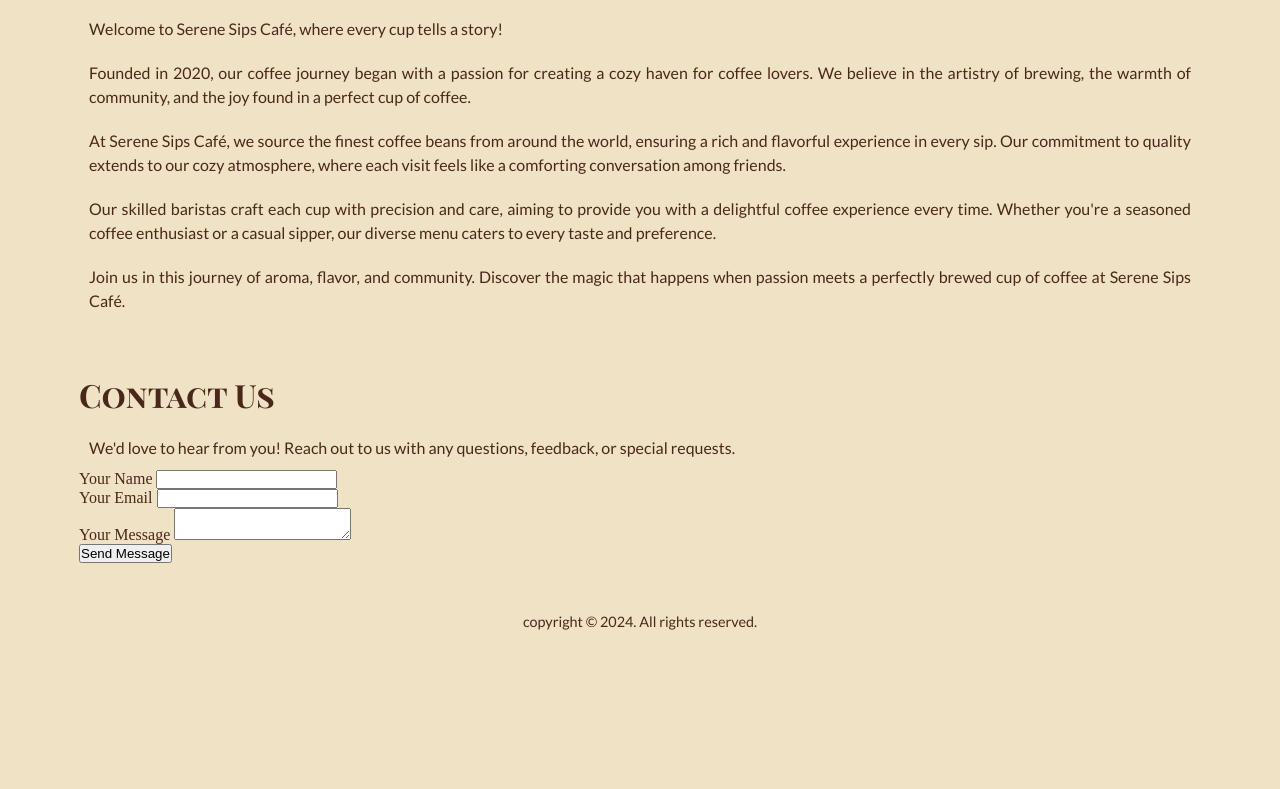
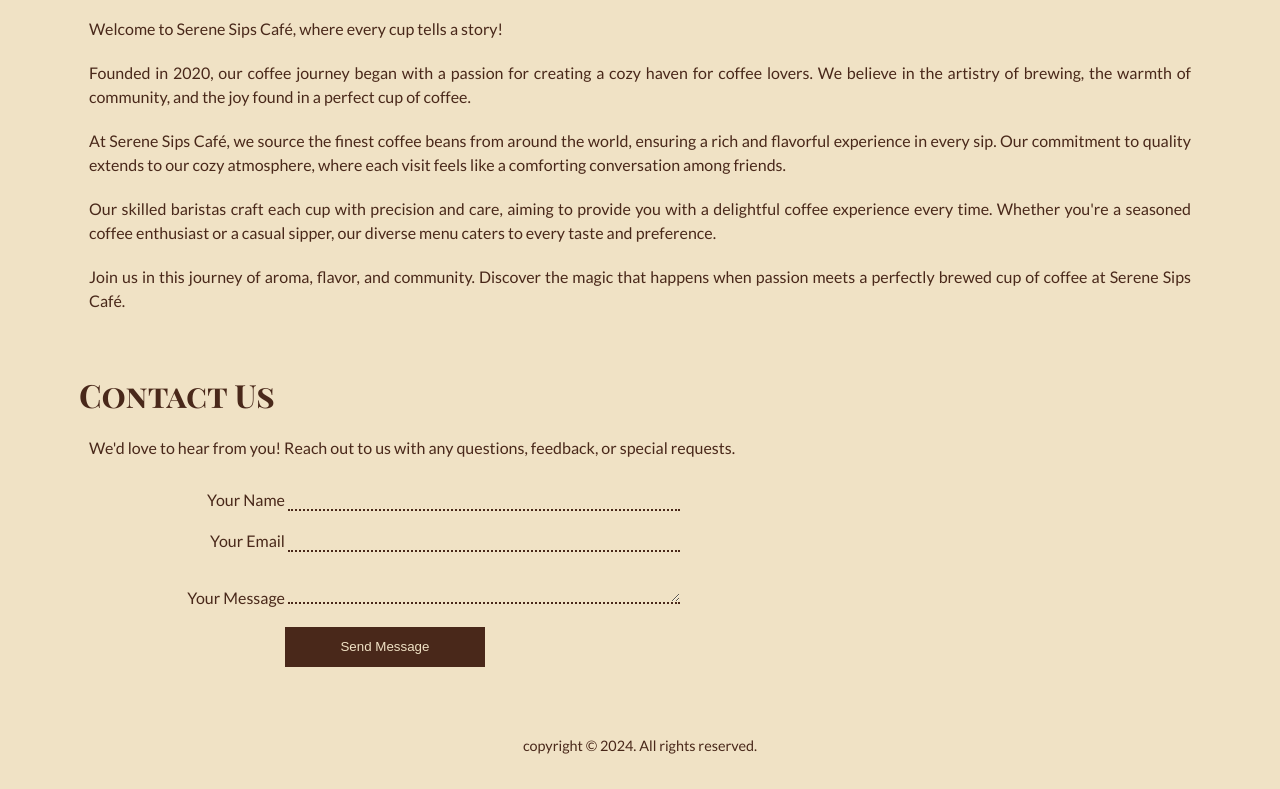
Before and after one commit to thwe-2310/b7-serene-sips-v1, a plain HTML site: page index.html in a window 1280 px wide. Shown: the part 1352-2141 px from the top of the page. Before the commit the page ends 2017 px from the top, so only its background shows below. Drawn offline with Linux system fonts and the light colour scheme.

Commit message:
contact form style added

```diff
--- a/index.html
+++ b/index.html
@@ -179,22 +179,22 @@
       </p>
       <form action="">
         <div>
-          <label for="">Your Name</label>
-          <input type="text" name="" id="" />
+          <label for="" class="form-label">Your Name</label>
+          <input type="text" name="" id="" class="form-control" />
         </div>
 
         <div>
-          <label for="">Your Email</label>
-          <input type="email" name="" id="" />
+          <label for="" class="form-label">Your Email</label>
+          <input type="email" name="" id="" class="form-control" />
         </div>
 
         <div>
-          <label for="">Your Message</label>
-          <textarea name="" id=""></textarea>
+          <label for="" class="form-label">Your Message</label>
+          <textarea name="" id="" class="form-control"></textarea>
         </div>
 
         <div>
-          <input type="submit" value="Send Message" />
+          <input type="submit" value="Send Message" class="btn" />
         </div>
       </form>
     </section>
--- a/style.css
+++ b/style.css
@@ -133,6 +133,36 @@ footer {
   line-height: 1.5em;
 }
 
+/*contact-us section*/
+form {
+  width: 60%;
+  font-family: "Lato", sans-serif;
+  padding: 10px;
+}
+form div {
+  padding: 10px 0;
+}
+.form-label {
+  display: inline-block;
+  width: 30%;
+  text-align: right;
+}
+.form-control {
+  width: 60%;
+  background-color: #f0e2c5;
+  border: none;
+  outline: none;
+  border-bottom: 2px dotted #49281a;
+}
+.btn {
+  width: 200px;
+  height: 40px;
+  background-color: #49281a;
+  color: #f0e2c5;
+  margin-left: 30%;
+  border: none;
+}
+
 /*footer section*/
 footer {
   text-align: center;
@@ -146,6 +176,7 @@ footer a {
   right: 20px;
   bottom: 20px;
   text-decoration: none;
+  color: #49281a;
   font-size: 30px;
   font-weight: bolder;
 }
```
